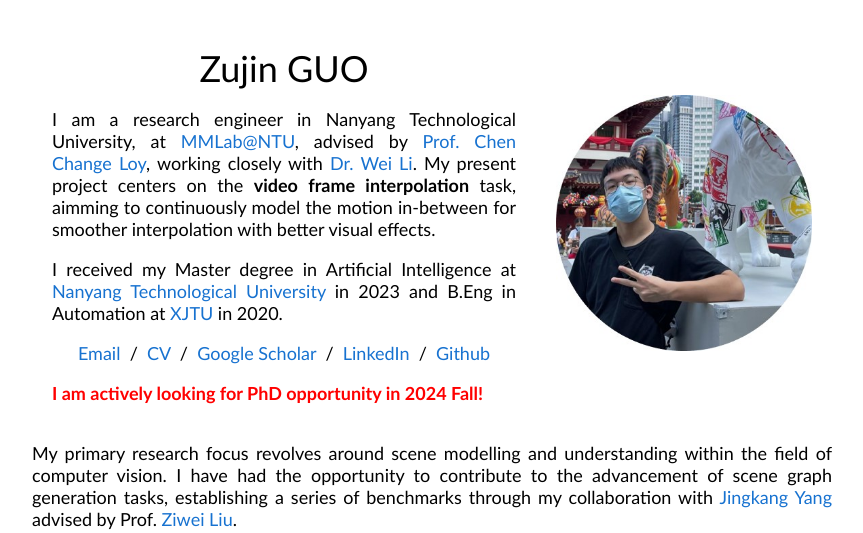
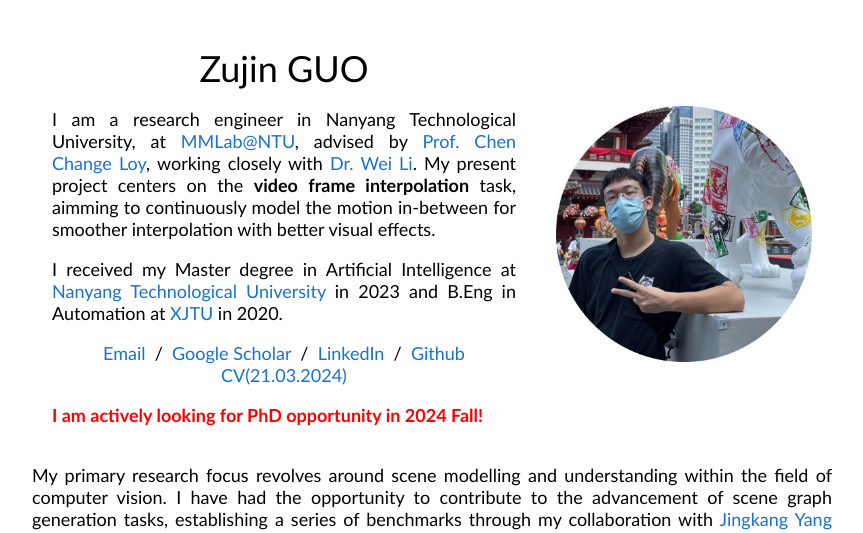
Before and after one commit to GSeanCDAT/GSeanCDAT.github.io, a plain HTML site: page index.html in a window 1280 px wide. Shown: the top 533 px of the page, without its empty margins (208-1071 px from the left). Drawn offline with Linux system fonts and the light colour scheme.

Commit message:
Update index.html

```diff
--- a/index.html
+++ b/index.html
@@ -34,11 +34,11 @@
 
               <p style="text-align:center">
                 <a href="mailto:gu0008in@e.ntu.edu.sg">Email</a> &nbsp/&nbsp
-                <a href="data\CV_Zujin GUO.pdf">CV</a> &nbsp/&nbsp
                 <!-- <a href="data/JonBarron-bio.txt">Bio</a> &nbsp/&nbsp -->
                 <a href="https://scholar.google.com/citations?user=G8DPsoUAAAAJ&hl=en">Google Scholar</a> &nbsp/&nbsp
                 <a href="https://www.linkedin.com/in/zujin-guo-652b0417a/">LinkedIn</a> &nbsp/&nbsp
                 <a href="https://github.com/GSeanCDAT">Github</a>
+                <a href="data\CV_Zujin GUO.pdf">CV(21.03.2024)</a>
               </p>
               <p><span class="red-text"><strong>I am actively looking for PhD opportunity in 2024 Fall!</strong></span></p>
             </td>
```
